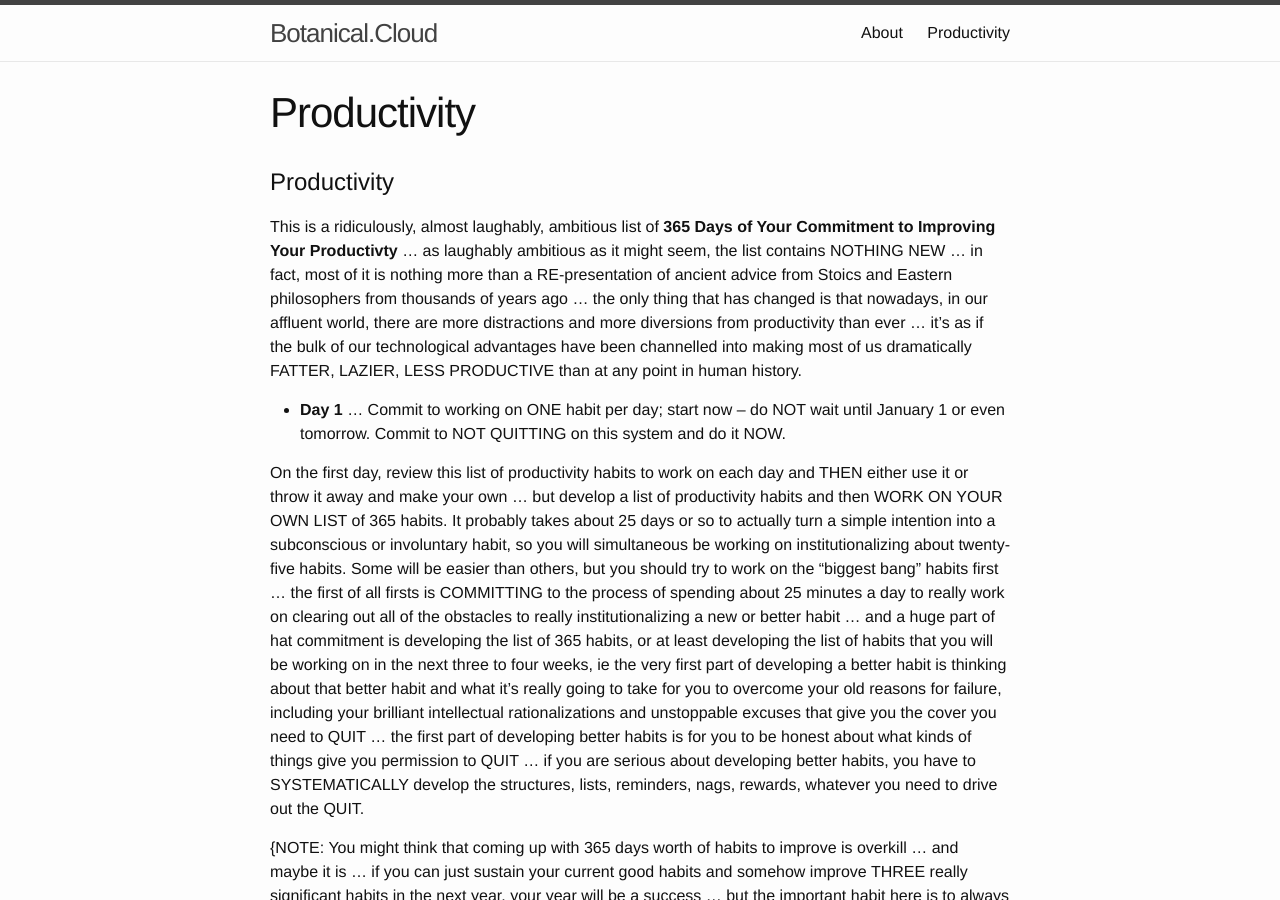
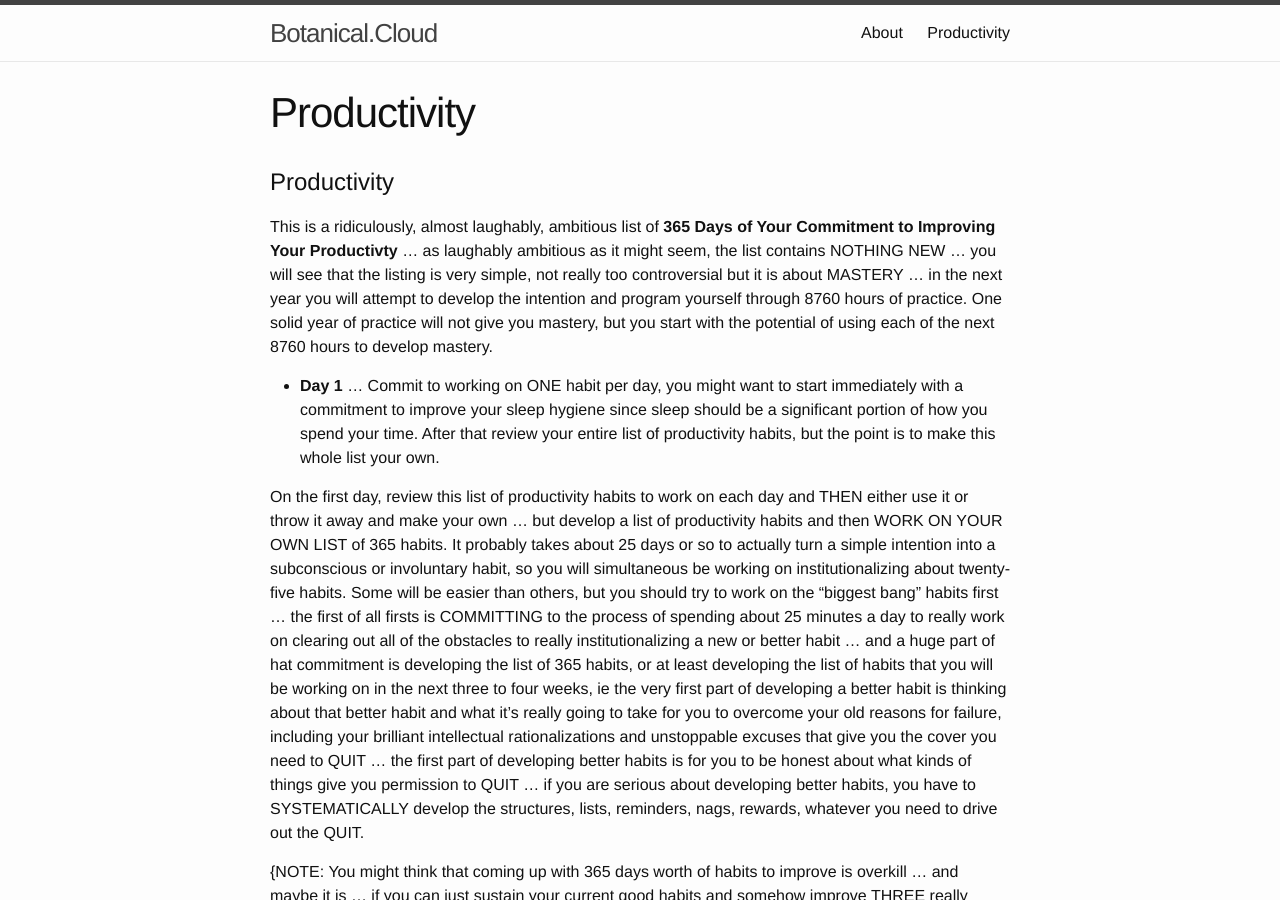
Before and after one commit to Botanical-Cloud/Botanical-Cloud.github.io, a Jekyll site: the page built from Productivity.md, in a window 1280 px wide and 900 px high. Built offline with Jekyll 4.4.1, drawn with Linux system fonts in a browser that asks for light colours; our own code applies the rules of GitHub Pages for plain Markdown files.

```diff
--- a/Productivity.md
+++ b/Productivity.md
@@ -1,8 +1,8 @@
 # Productivity
 
-This is a ridiculously, almost laughably, ambitious list of **365 Days of Your Commitment to Improving Your Productivty** ... as laughably ambitious as it might seem, the list contains NOTHING NEW ... in fact, most of it is nothing more than a RE-presentation of ancient advice from Stoics and Eastern philosophers from thousands of years ago ... the only thing that has changed is that nowadays, in our affluent world, there are more distractions and more diversions from productivity than ever ... it's as if the bulk of our technological advantages have been channelled into making most of us dramatically FATTER, LAZIER, LESS PRODUCTIVE than at any point in human history.
+This is a ridiculously, almost laughably, ambitious list of **365 Days of Your Commitment to Improving Your Productivty** ... as laughably ambitious as it might seem, the list contains NOTHING NEW ... you will see that the listing is very simple, not really too controversial but it is about MASTERY ... in the next year you will attempt to develop the intention and program yourself through 8760 hours of practice.  One solid year of practice will not give you mastery, but you start with the potential of using each of the next 8760 hours to develop mastery.
 
-* **Day 1** ... Commit to working on ONE habit per day; start now -- do NOT wait until January 1 or even tomorrow.  Commit to NOT QUITTING on this system and do it NOW.
+* **Day 1** ... Commit to working on ONE habit per day, you might want to start immediately with a commitment to improve your sleep hygiene since sleep should be a significant portion of how you spend your time.  After that review your entire list of productivity habits, but the point is to make this whole list your own.
 
 On the first day, review this list of productivity habits to work on each day and THEN either use it or throw it away and make your own ... but develop a list of productivity habits and then WORK ON YOUR OWN LIST of 365 habits.  It probably takes about 25 days or so to actually turn a simple intention into a subconscious or involuntary habit, so you will simultaneous be working on institutionalizing about twenty-five habits. Some will be easier than others, but you should try to work on the "biggest bang" habits first ... the first of all firsts is COMMITTING to the process of spending about 25 minutes a day to really work on clearing out all of the obstacles to really institutionalizing a new or better habit ... and a huge part of hat commitment is developing the list of 365 habits, or at least developing the list of habits that you will be working on in the next three to four weeks, ie the very first part of developing a better habit is thinking about that better habit and what it's really going to take for you to overcome your old reasons for failure, including your brilliant intellectual rationalizations and unstoppable excuses that give you the cover you need to QUIT ... the first part of developing better habits is for you to be honest about what kinds of things give you permission to QUIT ... if you are serious about developing better habits, you have to SYSTEMATICALLY develop the structures, lists, reminders, nags, rewards, whatever you need to drive out the QUIT.
 
```
Also changed, not shown: _posts/2019-10-18-Open-Source.markdown (deleted, +0 -8 lines), _posts/2020-01-08-Open-Source.markdown (added, +8 -0 lines).
